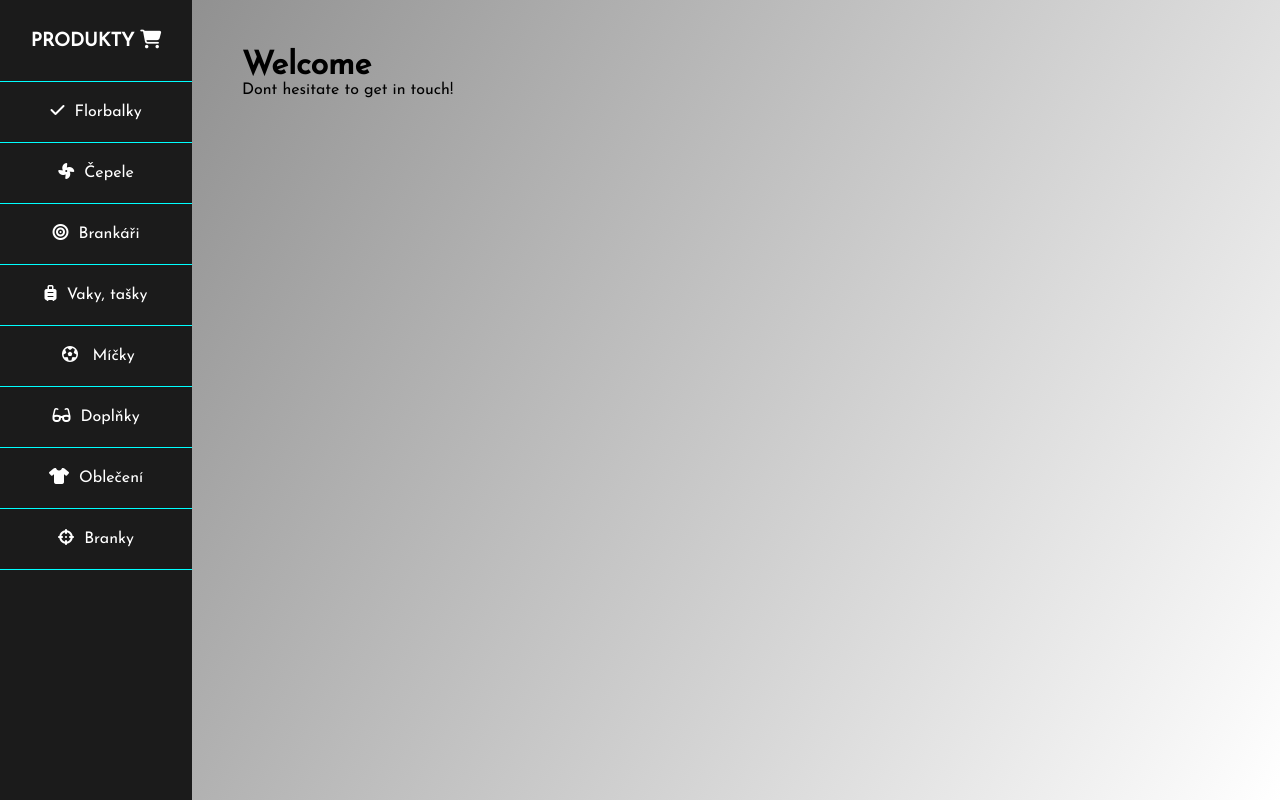
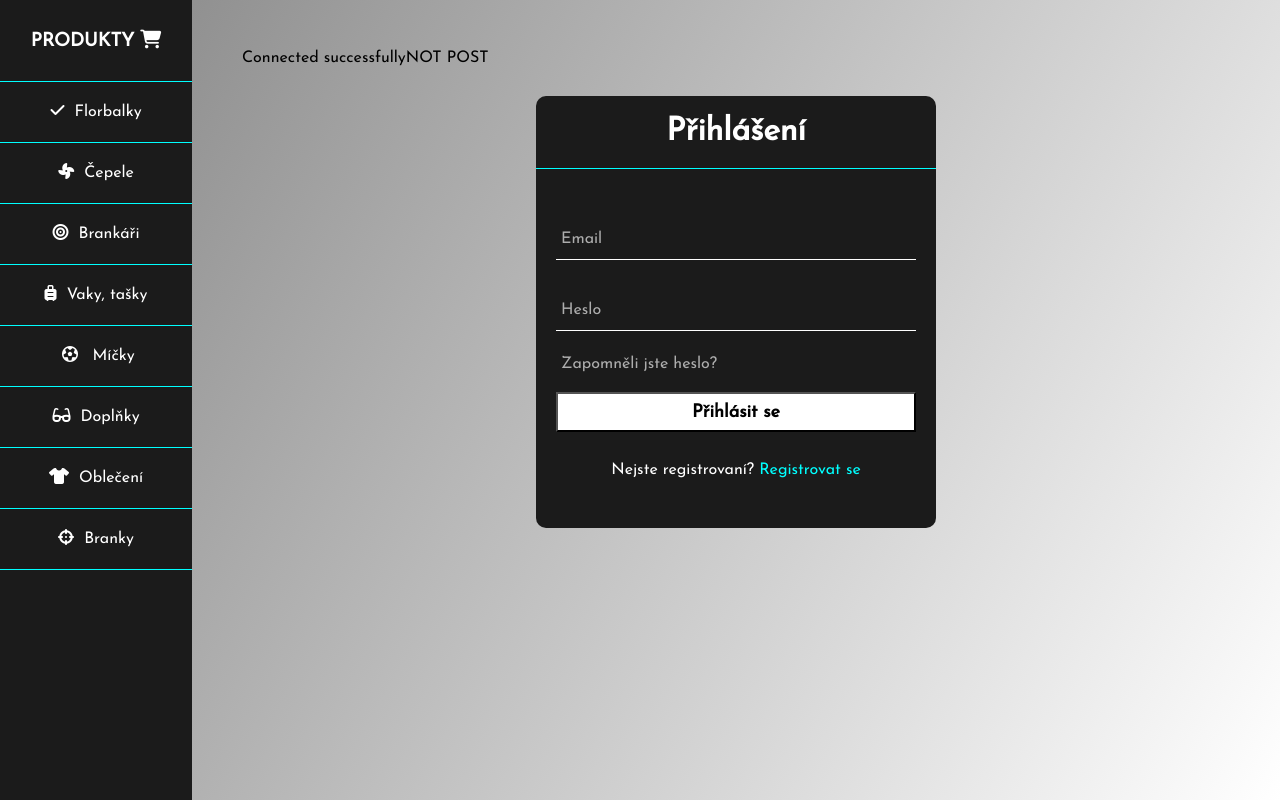
Before and after one commit to AdamPetera/IWWW_SemestralniPrace, a PHP site: page /index.php?page=user_details in a window 1280 px wide. Shown: the part 70-870 px from the top of the page. Run offline with PHP 8.4, Linux system fonts and the light colour scheme; some libraries are stand-ins or nearby versions.

Commit message:
post in login form is not working

```diff
--- /dev/null
+++ b/IWWW_SemestralniPrace_Petera/database/db.php
@@ -0,0 +1,15 @@
+<?php
+$servername = "localhost";
+$username = "root";
+$password = "";
+$db = "web";
+
+try {
+    $conn = new PDO("mysql:host=$servername;dbname=$db", $username, $password);
+    // set the PDO error mode to exception
+    $conn->setAttribute(PDO::ATTR_ERRMODE, PDO::ERRMODE_EXCEPTION);
+     echo "Connected successfully";
+} catch (PDOException $e) {
+    echo "Connection failed: " . $e->getMessage();
+}
+?>
--- a/IWWW_SemestralniPrace_Petera/header.php
+++ b/IWWW_SemestralniPrace_Petera/header.php
@@ -11,11 +11,17 @@
                 </ul>
             </li>
             <li>
-                <a href="#">Účet</a>
-                <ul>
-                    <li><a href="index.php?page=login_form">Přihlášení</a></li>
-                    <li><a href="index.php?page=register_form">Registrace</a></li>
-                </ul>
+                <a href="index.php?page=user_details">Účet</a>
+                <?php
+                    if ($_SESSION["logedIn"] == false) {
+                ?>
+                    <ul>
+                        <li><a href="index.php?page=login_form">Přihlášení</a></li>
+                        <li><a href="index.php?page=register_form">Registrace</a></li>
+                    </ul>
+                <?php
+                    }
+                ?>
             </li>
             <li><a href="#">Košík</a></li>
         </ul>
--- a/IWWW_SemestralniPrace_Petera/index.php
+++ b/IWWW_SemestralniPrace_Petera/index.php
@@ -1,3 +1,8 @@
+<?php
+    session_start();
+    $_SESSION["logedIn"] = false;
+?>
+
 <!DOCTYPE html>
 <html lang="cs">
 <head>
@@ -25,18 +30,14 @@ include "header.php"
         <div class="content">
             <?php
                 include "sidemenu_transform.php";
-
-            ?>
-            <?php
-            if (isset($_GET["page"])) {
-                if ($_GET["page"] == "login_form") {
-                    include "./page/login_form.php";
-                } else if ($_GET["page"] == "register_form"){
-                    include "./page/register_form.php";
+                if (isset($_GET["page"])) {
+                    $pathToFile = "./page/" . $_GET["page"] . ".php";
+                } else {
+                    $pathToFile = "./page/main.php";
                 }
-            } else {
-                include "./page/main.php";
-            }
+                if (file_exists($pathToFile)) {
+                    include $pathToFile;
+                }
             ?>
             <h1>Welcome</h1>
             <p>Dont hesitate to get in touch!</p>
--- a/IWWW_SemestralniPrace_Petera/page/login_form.php
+++ b/IWWW_SemestralniPrace_Petera/page/login_form.php
@@ -8,18 +8,47 @@
 </head>
 
 <?php
-$servername = "localhost";
-$username = "root";
-$password = "";
-$db = "web";
+include "./database/db.php";
+if ($_POST) {
+    echo "TEXT";
+    $validation = array();
 
-try {
-    $conn = new PDO("mysql:host=$servername;dbname=$db", $username, $password);
-    // set the PDO error mode to exception
-    $conn->setAttribute(PDO::ATTR_ERRMODE, PDO::ERRMODE_EXCEPTION);
-    // echo "Connected successfully";
-} catch (PDOException $e) {
-    echo "Connection failed: " . $e->getMessage();
+    if (empty($_POST["email"])) {
+        $validation["email"] = "Email musí být vyplněn";
+    }
+    if (empty($_POST["password"])) {
+        $validation["password"] = "Heslo musí být vyplněné";
+    }
+
+    echo count($validation);
+
+    if (count($validation) == 0) {
+        $email = $_POST["email"];
+        $password = $_POST["password"];
+
+        $stmt = $conn->prepare("SELECT * FROM user WHERE email = :email AND password = :password");
+
+        $stmt->bindParam(':email', $email);
+        $stmt->bindParam(':password', $password);
+
+        $stmt->execute();
+
+        echo $stmt->rowCount();
+
+        if ($stmt->rowCount() == 0) {
+            $error_message = "Omlouváme se, ale zadané údaje nesouhlasí";
+        } else {
+            $succ_message = "Přihlášení proběhlo úspěšně";
+            $_SESSION["logedIn"] = true;
+            $_SESSION["email"] = $email;
+
+            header("Location: ../index.php");
+        }
+    } else {
+        $error_message = "Musíte zadat všechny údaje";
+    }
+} else {
+    echo "NOT POST";
 }
 ?>
 <div class="login_form_wrap">
@@ -38,7 +67,17 @@ try {
             </div>
             <div class="forget_password">Zapomněli jste heslo?</div>
             <input type="submit" value="Přihlásit se">
-            <div class="signup_link">Nejste registrovaní? <a href="register_form.php">Registrovat se</a></div>
+            <div class="signup_link">Nejste registrovaní? <a href="index.php?page=register_form">Registrovat se</a></div>
         </form>
     </div>
+    <?php if (isset($error_message)): ?>
+        <div class="form_error">
+            <span class="error"><?php echo $error_message; ?></span>
+        </div>
+    <?php endif ?>
+    <?php if (isset($succ_message)): ?>
+        <div class="successful">
+            <span class="message"><?php echo $succ_message; ?></span>
+        </div>
+    <?php endif ?>
 </div>
--- /dev/null
+++ b/IWWW_SemestralniPrace_Petera/page/user_details.php
@@ -0,0 +1,19 @@
+<?php
+    if ($_SESSION["logedIn"] == false) {
+        include "login_form.php";
+        exit();
+    }
+?>
+
+<!DOCTYPE html>
+<html lang="cs">
+<head>
+    <meta charset="UTF-8">
+    <title>Login</title>
+    <link rel="stylesheet" href="../styles/user_details.css">
+    <script src="https://kit.fontawesome.com/cb337acf51.js" crossorigin="anonymous"></script>
+</head>
+
+<div class="details_wrap">
+    <h2>Uživatelské detaily</h2>
+</div>
--- a/IWWW_SemestralniPrace_Petera/styles/login_form.css
+++ b/IWWW_SemestralniPrace_Petera/styles/login_form.css
@@ -122,3 +122,22 @@
 .signup_link a:hover {
     text-decoration: underline;
 }
+
+.form_error, .successful {
+    margin-top: 20px;
+    text-align: center;
+}
+
+.form_error .error {
+    width: 100%;
+    height: 35px;
+    font-size: 16px;
+    color: red;
+}
+
+.successful .message {
+    width: 100%;
+    height: 35px;
+    font-size: 16px;
+    color: green;
+}
```
Also changed, not shown: IWWW_SemestralniPrace_Petera/page/register_form.php (+3 -14 lines), IWWW_SemestralniPrace_Petera/styles/user_details.css (added).
